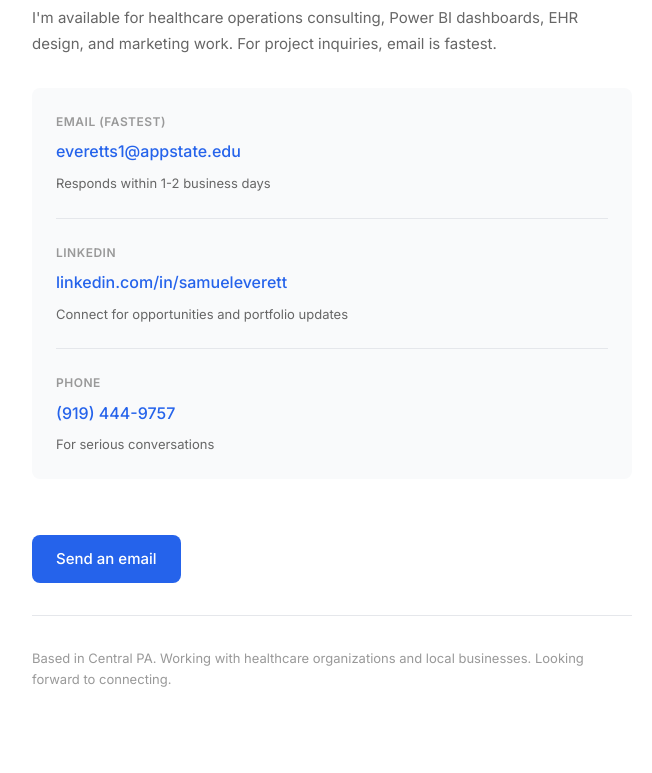
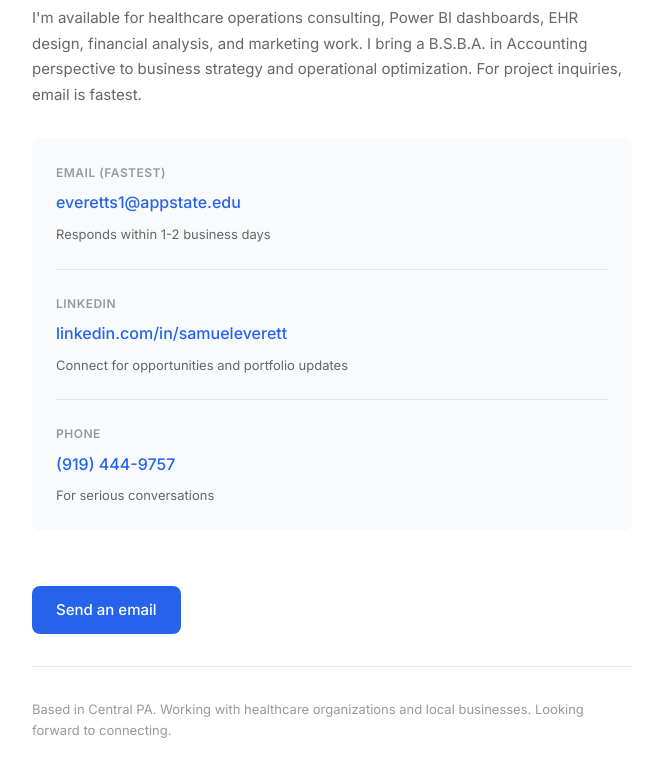
Before and after one commit to Doggod003/portfolio, a plain HTML site: page contact.html in a window 1280 px wide. Shown: the part 86-859 px from the top of the page, without its empty margins (308-960 px from the left). Before the commit the page ends 808 px from the top, so only its background shows below. Drawn offline with Linux system fonts and the light colour scheme.

Commit message:
Revise consulting availability and add qualifications
Updated the availability description to include financial analysis and added educational background.

```diff
--- a/contact.html
+++ b/contact.html
@@ -137,7 +137,7 @@
   <div class="container">
     <h1>Let's work together</h1>
     <p class="subtitle">
-      I'm available for healthcare operations consulting, Power BI dashboards, EHR design, and marketing work. For project inquiries, email is fastest.
+      I'm available for healthcare operations consulting, Power BI dashboards, EHR design, financial analysis, and marketing work. I bring a B.S.B.A. in Accounting perspective to business strategy and operational optimization. For project inquiries, email is fastest.
     </p>
 
     <div class="intro-box">
```
